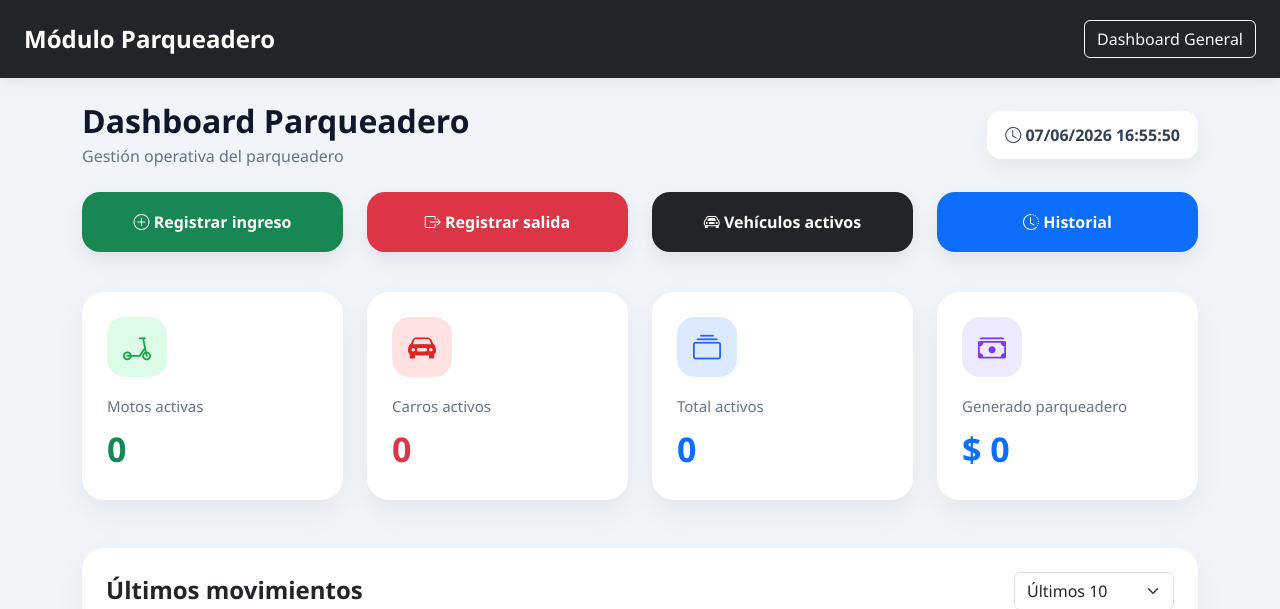
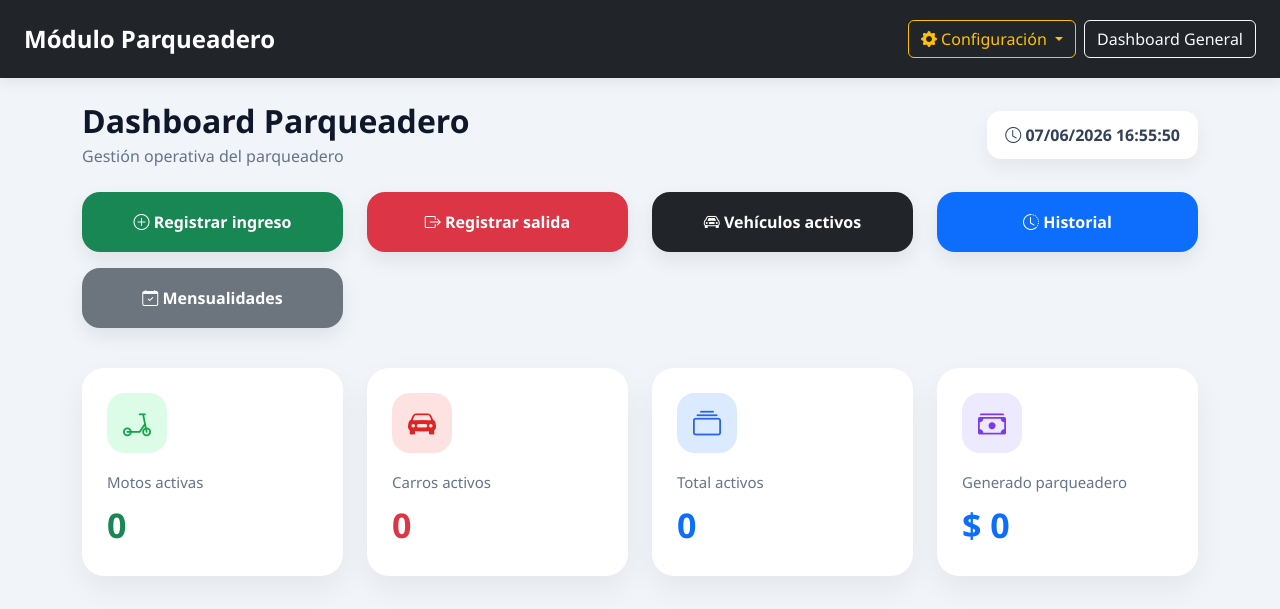
Before and after one commit to aihenox/motorbike-system, a Flask app: template app/templates/dashboard_parqueadero.html in a window 1280 px wide. Shown: the top 609 px of the page. Run offline with Flask 3, Linux system fonts and the light colour scheme; the template is opened without the code that fills it, so the values that code supplies are empty.

Commit message:
Mejorar dashboard parqueadero y menu configuracion

```diff
--- a/app/templates/dashboard_parqueadero.html
+++ b/app/templates/dashboard_parqueadero.html
@@ -221,6 +221,46 @@
 
     </span>
 
+    <div class="d-flex align-items-center gap-2">
+
+        <!-- CONFIGURACION -->
+        <div class="dropdown">
+
+            <button
+                class="btn btn-outline-warning dropdown-toggle"
+                type="button"
+                data-bs-toggle="dropdown"
+                aria-expanded="false"
+            >
+
+                <i class="bi bi-gear-fill"></i>
+
+                Configuración
+
+            </button>
+
+            <ul class="dropdown-menu dropdown-menu-end">
+
+                <li>
+
+                    <a
+                        class="dropdown-item"
+                        href="/tarifas"
+                    >
+
+                        <i class="bi bi-cash-coin"></i>
+
+                        Tarifas
+
+                    </a>
+
+                </li>
+
+            </ul>
+
+        </div>
+
+        <!-- DASHBOARD GENERAL -->
         <a
             href="/dashboard"
             class="btn btn-outline-light"
@@ -229,6 +269,8 @@
             Dashboard General
 
         </a>
+
+    </div>
 
 </nav>
 
@@ -331,8 +373,23 @@
             </a>
 
         </div>
+        <!-- MENSUALIDADES -->
+        <div class="col-md-3 mb-3">
+
+            <a
+                href="/mensualidades"
+                class="btn btn-secondary w-100 menu-btn"
+            >
+
+                <i class="bi bi-calendar-check"></i>
+
+                Mensualidades
+
+            </a>
 
         </div>
+    </div>
+
 
     <!-- MÉTRICAS -->
     <div class="row g-4 mb-5">
@@ -665,9 +722,8 @@ setInterval(() => {
 
 </script>
 
-</script>
+<script src="https://cdn.jsdelivr.net/npm/bootstrap@5.3.3/dist/js/bootstrap.bundle.min.js"></script>
 
-</body>
 </body>
 
 </html>
```
Also changed, not shown: app/repositories/tarifas_repository.py (added), app/routes/tarifas.py (added), app/services/tarifas_service.py (added), app/templates/tarifas.html (added). Lines whose indentation alone changed are shown as unchanged.
